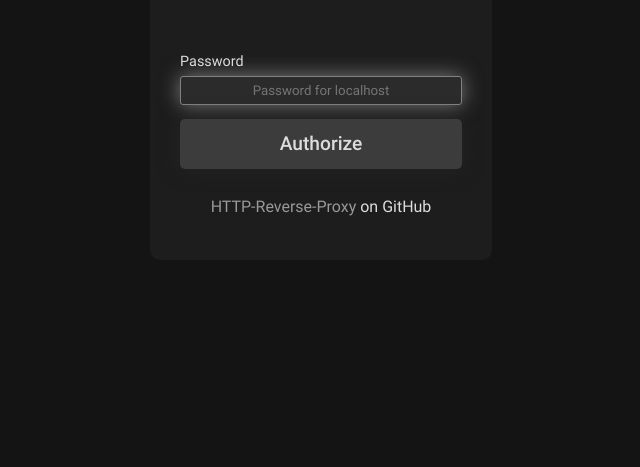
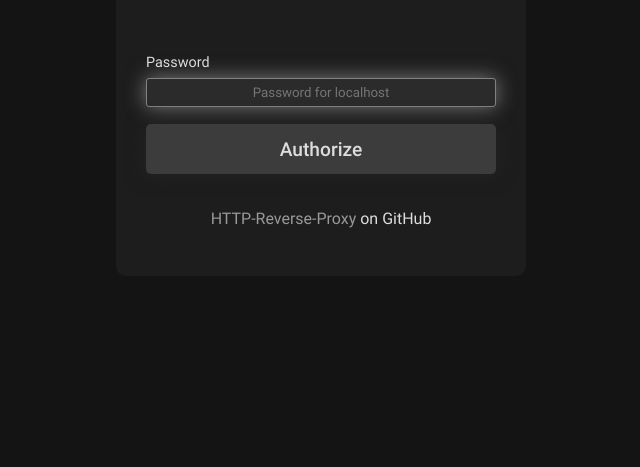
Before and after one commit to Lyall-A/HTTP-Reverse-Proxy, a plain HTML site: page authorization.html in a window 1280 px wide. Shown: the part 333-800 px from the top of the page, without its empty margins (319-959 px from the left). Drawn offline with Linux system fonts and the light colour scheme.

Commit message:
last one prolly:

```diff
--- a/authorization.html
+++ b/authorization.html
@@ -5,6 +5,9 @@
     <meta charset="UTF-8">
     <meta name="viewport" content="width=device-width, initial-scale=1.0">
     <title>Proxy Authorization</title>
+    <meta name="description" content="Authorization required to go here">
+    <meta property="og:title" content="Authorization required to go here">
+    <meta property="og:description" content="Authorization required to go here">
     <style>
         @font-face {
             font-family: "Roboto";
@@ -62,7 +65,8 @@
             background-color: var(--form-bg-color);
             border-radius: 10px;
             padding: 30px;
-            max-width: 300px;
+            min-width: min(80%, 350px);
+            max-width: 350px;
         }
 
         .header {
```
